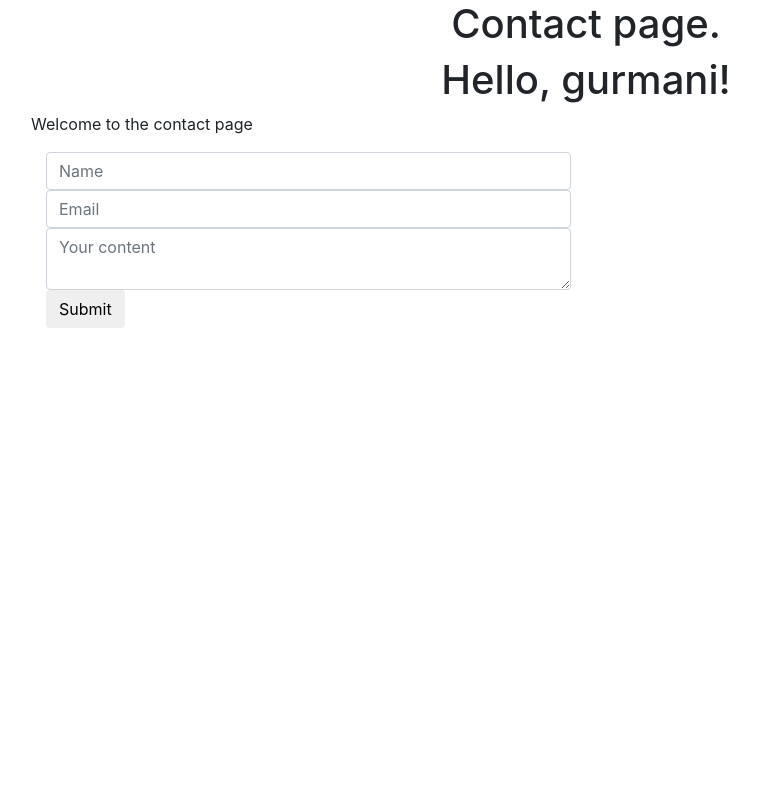
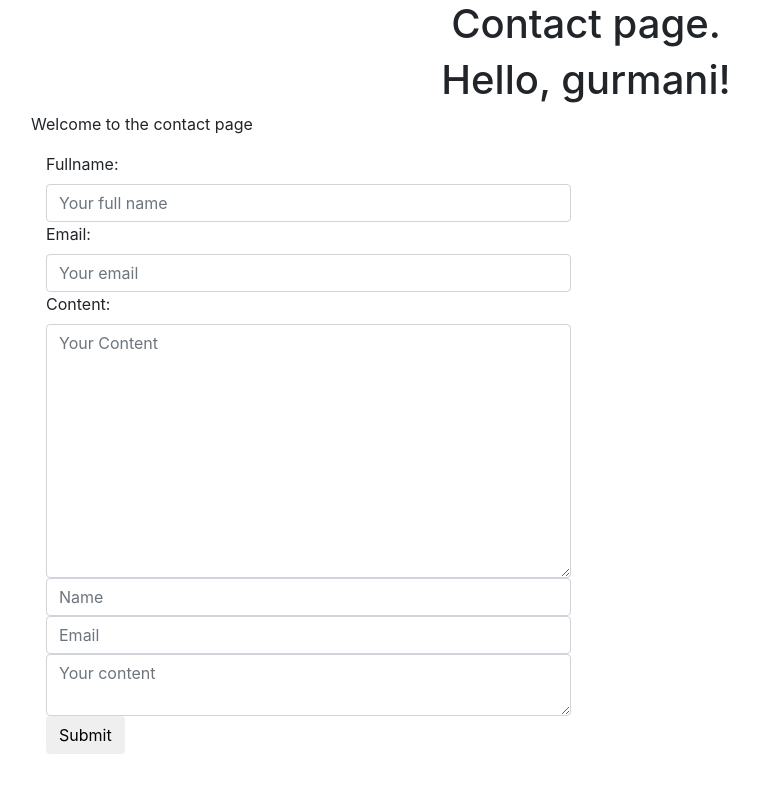
Before and after one commit to AhmedVohra/Ecommerce-with-django, a Django app: page /contact/ in a window 1280 px wide. Shown: the whole page, without its empty margins (54-813 px from the left). Run offline with Django 3.2, Linux system fonts and the light colour scheme; some libraries are stand-ins or nearby versions.

Commit message:
Added a django form

```diff
--- /dev/null
+++ b/src/cfehome/forms.py
@@ -0,0 +1,29 @@
+from django import forms
+
+class ContactForm(forms.Form):
+    fullname = forms.CharField(
+                widget=forms.TextInput(
+                        attrs={
+                        "class" : "form-control",
+                        "placeholder":"Your full name"
+
+                        }
+                        )
+                )
+    email = forms.EmailField(
+            widget=forms.EmailInput(
+                attrs={
+                "class" : "form-control",
+                "placeholder":"Your email"
+
+                }
+                )
+            )
+    content = forms.CharField(
+                widget=forms.Textarea(
+                        attrs={
+                        "class":"form-control",
+                        "placeholder":"Your Content"
+                         }
+                         )
+                )
--- a/src/cfehome/views.py
+++ b/src/cfehome/views.py
@@ -1,5 +1,6 @@
 from django.http import HttpResponse
 from django.shortcuts import render
+from .forms import ContactForm
 
 def home_page(request):
     context={
@@ -16,9 +17,11 @@ def About_page(request):
     return render(request,"home_page.html",context)
 
 def contact_page(request):
+    contact_form = ContactForm()
     context={
     "title":"Contact page.",
-    "content":"Welcome to the contact page"
+    "content":"Welcome to the contact page",
+    "form" : contact_form
     }
 
     if request.method == "POST":
--- a/src/templates/contacts/view.html
+++ b/src/templates/contacts/view.html
@@ -21,6 +21,9 @@
     <div class='col'>
       <p>{{ content }}</p>
       <div class='col-sm-6 col-12'>
+        <form method='POST'> {% csrf_token %}
+          {{ form }}
+        </form>
       <form method='POST'> {% csrf_token %}
           <input type='text' class='form-control' placeholder="Name" name='fullname'>
           <input type='email' class='form-control' placeholder="Email" name='email'>
```
